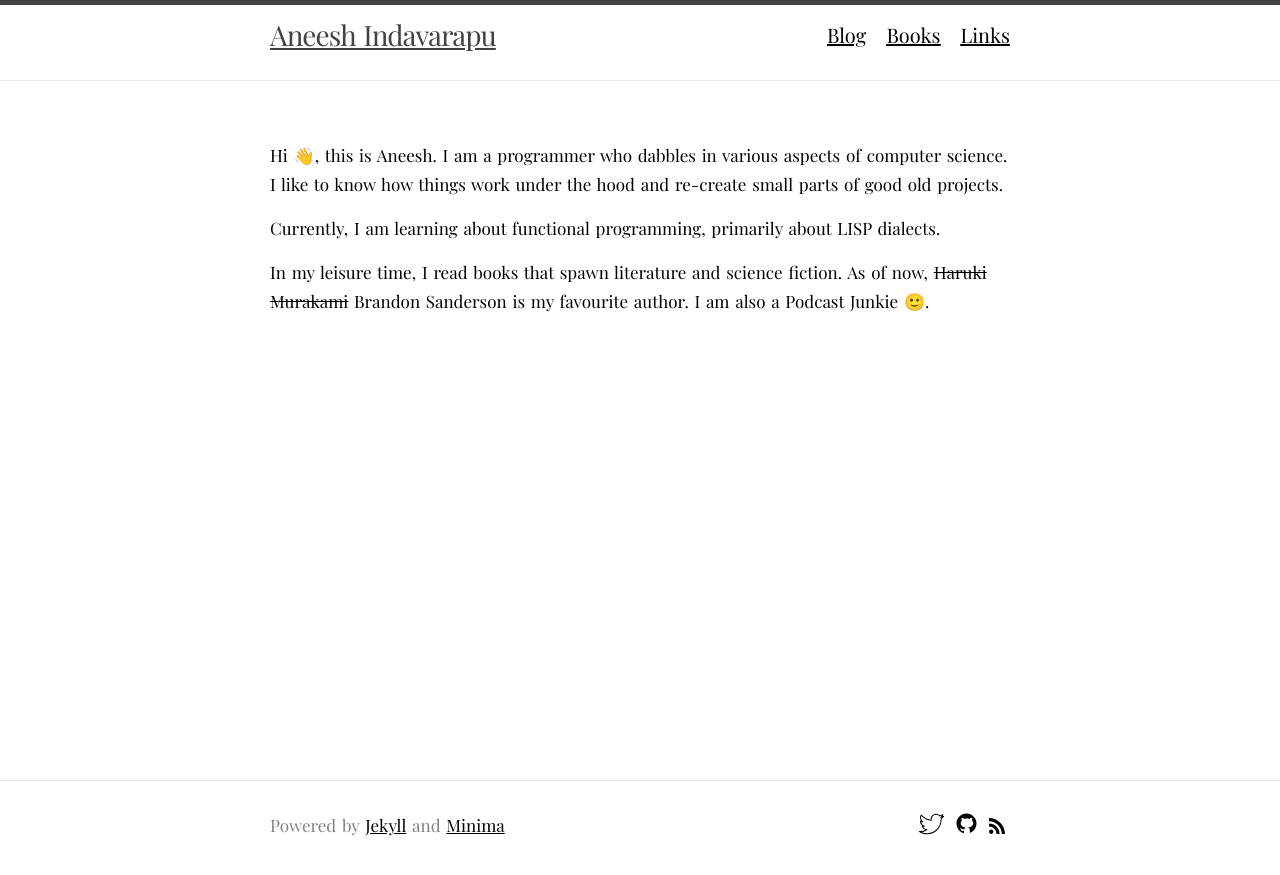
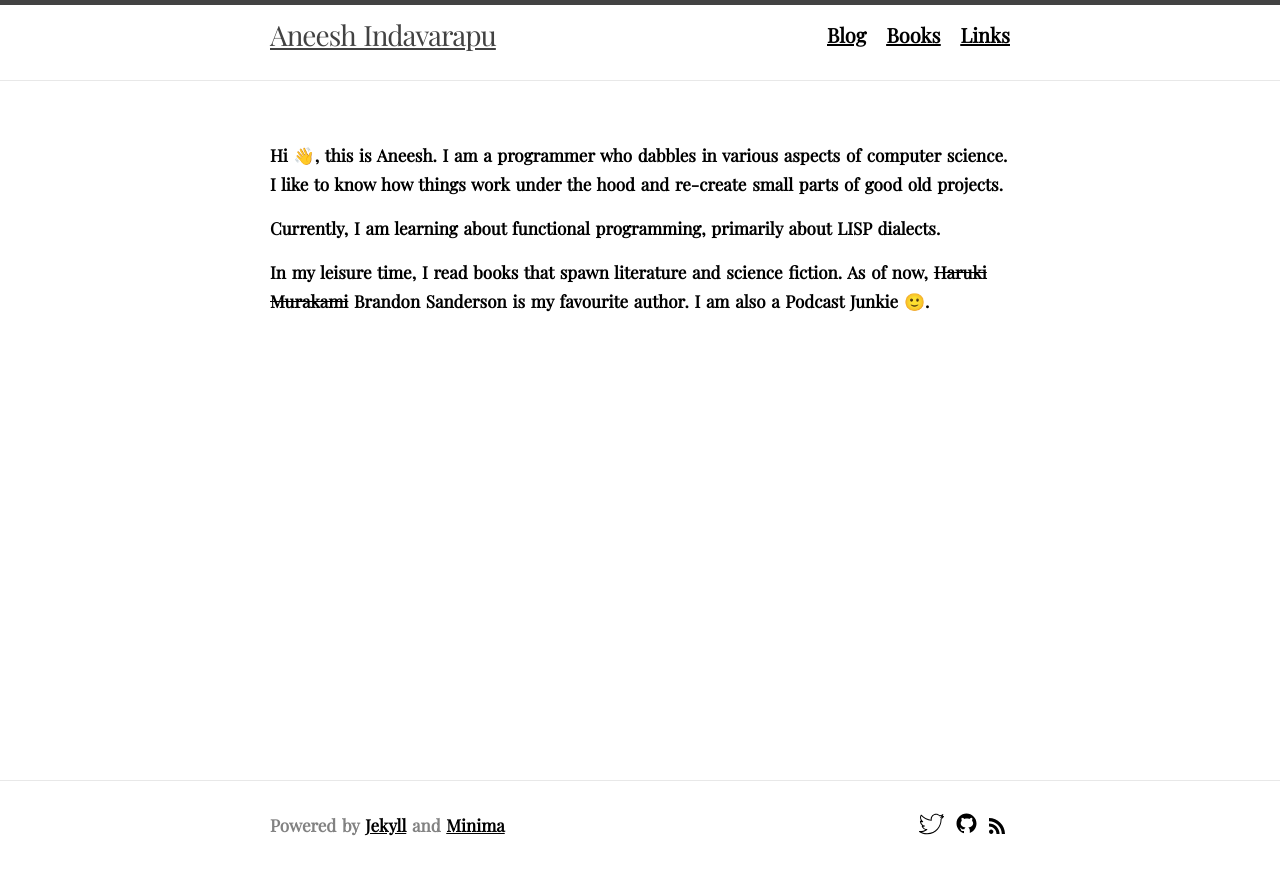
Before and after one commit to aneessh18/aneessh18.github.io, a Jekyll site: the page built from index.markdown, in a window 1280 px wide. Shown: the top 875 px of the page. Built offline with Jekyll 4.4.1, drawn with Linux system fonts in a browser that asks for light colours; some web fonts are replaced.

Commit message:
update css

```diff
--- a/_includes/head.html
+++ b/_includes/head.html
@@ -4,6 +4,7 @@
   <meta name="viewport" content="width=device-width, initial-scale=1">
   {%- seo -%}
   <link href='https://fonts.googleapis.com/css?family=Playfair Display' rel='stylesheet'>
+  <link href="https://fonts.googleapis.com/css2?family=Playfair+Display:ital,wght@1,700;1,900&display=swap" rel="stylesheet">
   <link rel="stylesheet" href="{{ "/assets/css/style.css" | relative_url }}">
   {%- feed_meta -%}
   {%- if jekyll.environment == 'production' and site.google_analytics -%}
--- a/_sass/minima/_base.scss
+++ b/_sass/minima/_base.scss
@@ -34,6 +34,7 @@ body {
   overflow-wrap: break-word;
   line-height: 1.7;
   word-spacing: 1.5px;
+  font-weight: 700;
 }
 
 p {
@@ -108,7 +109,11 @@ li {
  * Headings
  */
 h1, h2, h3, h4, h5, h6 {
-  font-weight: $base-font-weight;
+  // font-weight: $base-font-weight;
+  font-style: italic;
+  font-weight: 700;
+  font-size: 68px;
+  font-family: 'Playfair Display', serif;
 }
 
 
```
